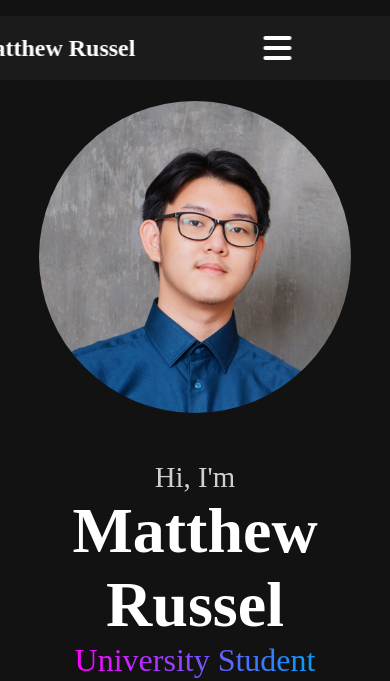
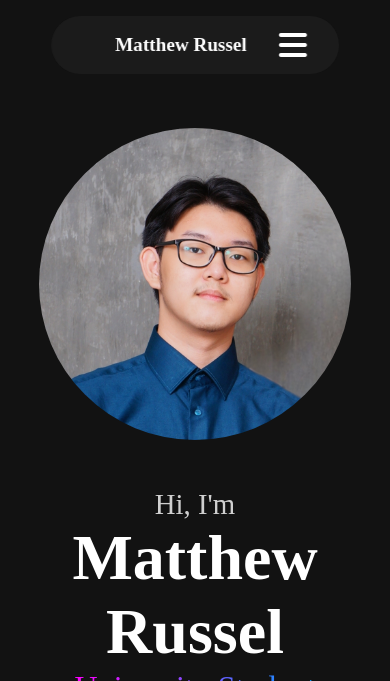
Before and after one commit to MattRussel/web-portfolio, a plain HTML site: page index.html in a window 390 px wide. Shown: the top 681 px of the page. Drawn offline with Linux system fonts and the light colour scheme.

Commit message:
fix placing

```diff
--- a/style.css
+++ b/style.css
@@ -93,10 +93,11 @@ li a:hover::before{
 }
 
 section{
-    min-height: 100vh;
+    margin-top: 8rem;
     padding: 0rem 12%;
     width: 100%;
     position: relative;
+    margin-bottom: 2rem;
 }
 
 .about{
@@ -352,7 +353,7 @@ footer ul li a{
     font-weight: 600;
 }
 
-.copuright{
+.copyright{
     font-size: 300;
     margin-top: 2rem;
 }
@@ -412,6 +413,13 @@ footer ul li a{
 @media(max-width: 600px){
     header #menu-icon{
         display: block;
+        margin-left: auto;
+        order: 2;
+    }
+
+    .logo {
+        order: 1;
+        margin-right: auto;
     }
     .nav-links{
         position: absolute;
@@ -437,11 +445,12 @@ footer ul li a{
         display: block;
     }
     header{
-        padding: 1rem 5rem;
-        gap: 8rem;
+        padding: 0.8rem 2rem;
+        gap: 2rem;
+        justify-content: space-between;
     }
     header .logo{
-        font-size: 1.5rem;
+        font-size: 1.2rem;
     }
 
     .about-container img{
```
